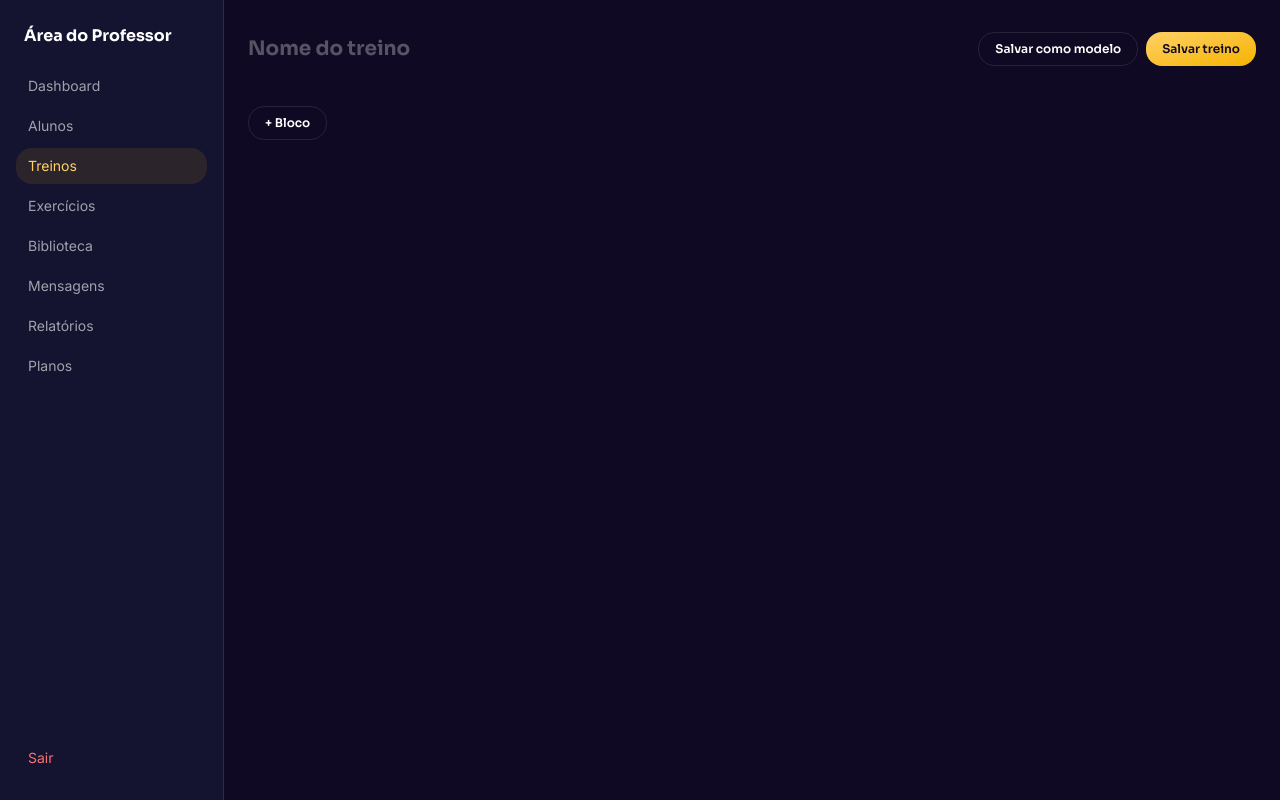
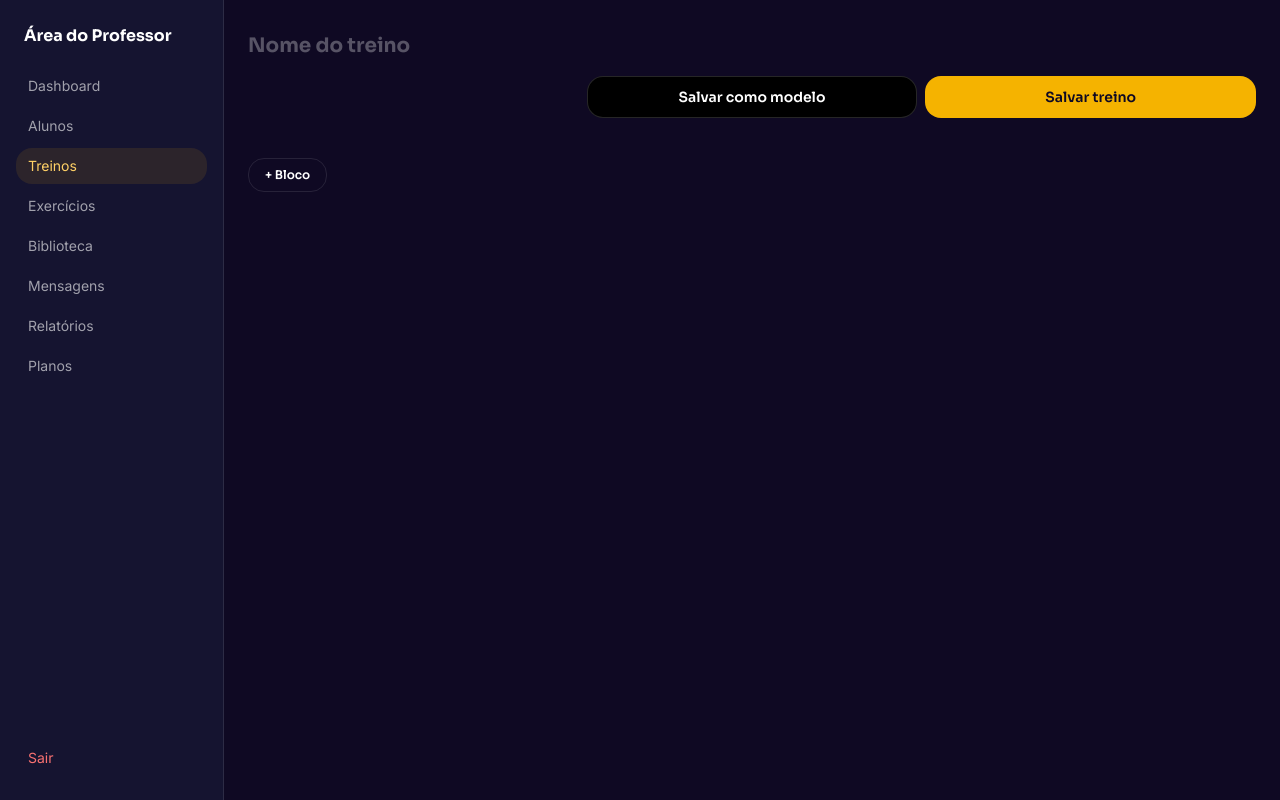
Before and after one commit to duhhzaolol/Juninho-App, a Next.js app: page /trainer/treinos/criador in a window 1280 px wide. Built offline with nearby package versions, Linux system fonts and the light colour scheme.

Commit message:
Add files via upload

```diff
--- a/components/trainer/workout-builder/WorkoutBuilder.tsx
+++ b/components/trainer/workout-builder/WorkoutBuilder.tsx
@@ -113,29 +113,40 @@ export function WorkoutBuilder({ workoutId, initialName = '', initialBlocks = []
       <Sidebar />
 
       <main className="flex-1 px-6 py-8 pb-28">
-        <div className="flex items-center justify-between mb-6">
+        <div className="mb-6">
           <input
             value={name}
             onChange={(e) => setName(e.target.value)}
             placeholder="Nome do treino"
-            className="bg-transparent font-display font-bold text-xl text-white placeholder:text-white/30 outline-none"
+            className="w-full bg-transparent font-display font-bold text-xl text-white placeholder:text-white/30 outline-none mb-4"
           />
-          <div className="flex gap-2">
-            {isEditing && (
+
+          <div className="grid grid-cols-3 gap-2">
+            {isEditing ? (
               <button
                 onClick={deleteWorkout}
                 disabled={saving}
-                className="text-red-400 text-xs px-3 whitespace-nowrap self-center"
+                className="text-sm font-display font-semibold py-2.5 rounded-control border border-red-400/40 text-red-400"
               >
                 Excluir treino
               </button>
+            ) : (
+              <div />
             )}
-            <Button variant="ghost" size="sm" onClick={() => saveWorkout(true)} disabled={saving}>
+            <button
+              onClick={() => saveWorkout(true)}
+              disabled={saving}
+              className="text-sm font-display font-semibold py-2.5 rounded-control bg-black border border-white/15 text-white"
+            >
               Salvar como modelo
-            </Button>
-            <Button variant="primary" size="sm" onClick={() => saveWorkout(false)} disabled={saving}>
+            </button>
+            <button
+              onClick={() => saveWorkout(false)}
+              disabled={saving}
+              className="text-sm font-display font-semibold py-2.5 rounded-control bg-gold text-navy"
+            >
               {isEditing ? 'Salvar alterações' : 'Salvar treino'}
-            </Button>
+            </button>
           </div>
         </div>
 
--- a/lib/version.ts
+++ b/lib/version.ts
@@ -1,2 +1,2 @@
 // Incrementa esse número toda vez que uma leva nova de arquivos é entregue.
-export const APP_VERSION = 'v91'
+export const APP_VERSION = 'v92'
```
